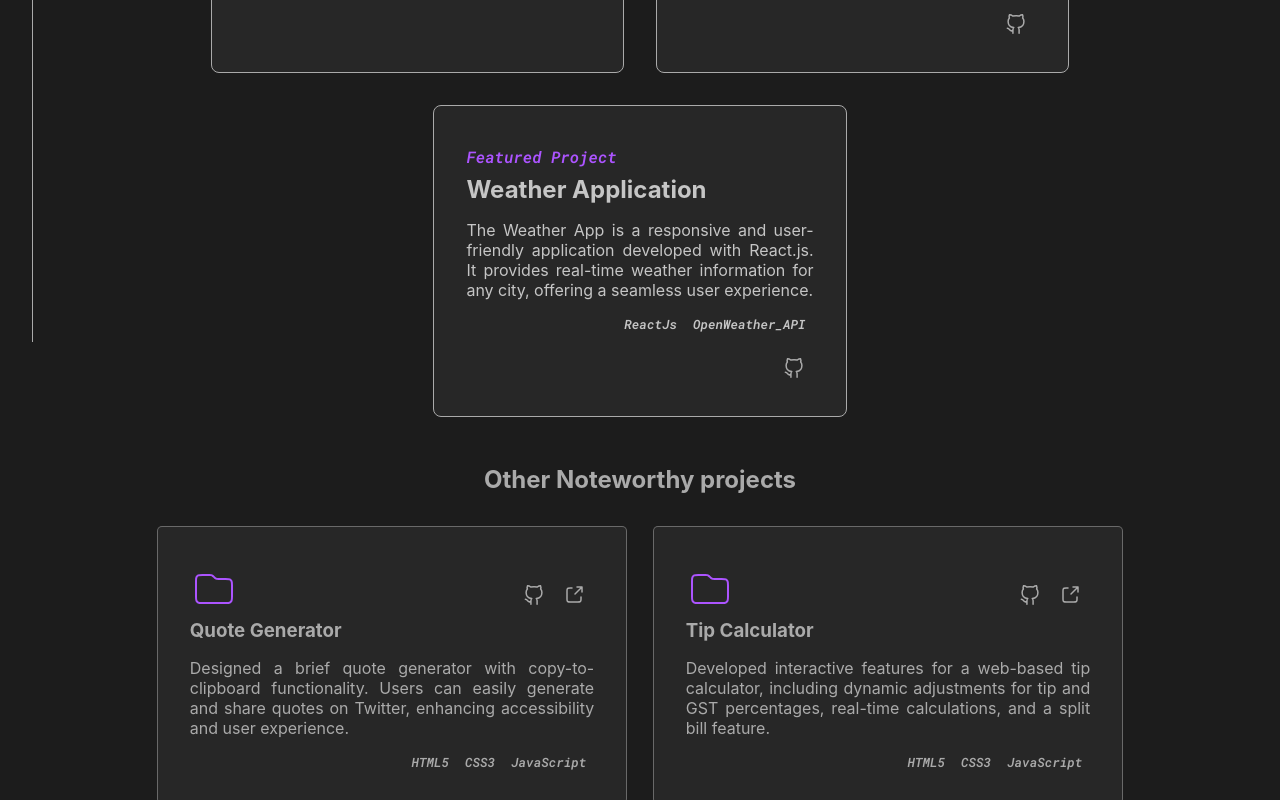
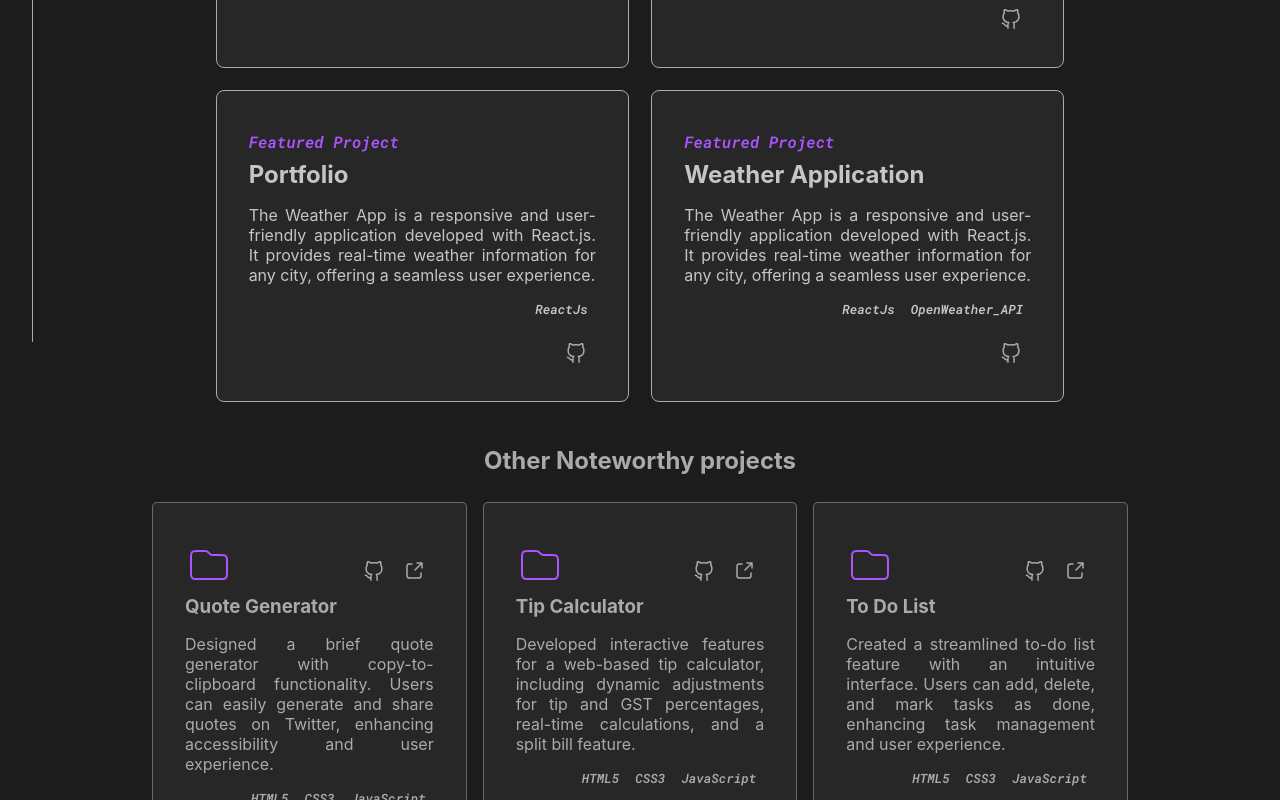
Before and after one commit to sainesh25/my_portfolio, a React (Create React App) app: page /projects in a window 1280 px wide. Shown: the part 1760-2560 px from the top of the page. Built offline with nearby package versions, Linux system fonts and the light colour scheme.

Commit message:
portfolio link added and resume updated

```diff
--- a/src/components/Navbar/Navbar.jsx
+++ b/src/components/Navbar/Navbar.jsx
@@ -44,7 +44,7 @@ export default function Navbar() {
                         duration={500}
                         delay={0}
                         className='nav-links'>Projects</Link>
-                     <a href={require('./SaineshPatil_resume.pdf')} target="_blank" rel="noopener noreferrer" className='nav-links'>Resume</a>
+                     <a href={require('./Sainesh Patil Resume.pdf')} target="_blank" rel="noopener noreferrer" className='nav-links'>Resume</a>
                     <Link activeClass="active"
                         to="skillId"
                         smooth={true}
--- a/src/components/Projects/Projects.css
+++ b/src/components/Projects/Projects.css
@@ -25,7 +25,7 @@ a{
     background-color: rgb(39, 39, 39);
     width: 35%;
     padding: 1.5rem 2rem;
-    margin: 1rem;
+    margin: .7rem;
     border: 1px solid #aaa;
     border-radius: 8px;
     transition: all .3s ease-in-out;
@@ -68,7 +68,7 @@ a{
     color: #aaa;
     padding: 2rem;
     width: 15rem;
-    margin: .8rem;
+    margin: .5rem;
     border-radius: 5px;
     border: 1px solid #aaaaaa81;
     transition: all .3s ease-in-out;
--- a/src/components/Projects/Projects.jsx
+++ b/src/components/Projects/Projects.jsx
@@ -45,6 +45,19 @@ export default function Projects() {
                         </div>
                     </div>
 
+                    <div className="sms">
+                        <p className='featured-project-txt'>Featured Project</p>
+                        <h2 className='sms-head'>Portfolio</h2>
+                        <div className="project-info">
+                            <p>The Weather App is a responsive and user-friendly application developed with React.js. It provides real-time weather information for any city, offering a seamless user experience.</p>
+                            <div className="languages">
+                                <p>ReactJs</p>
+                            </div>
+                            <div className="github-icon">
+                                <a href=" https://github.com/sainesh25/my_portfolio" target="_blank" rel="noreferrer noopener"><img src={githubIcon} alt="github" className='icons' /></a>
+                            </div>
+                        </div>
+                    </div>
                     <div className="sms">
                         <p className='featured-project-txt'>Featured Project</p>
                         <h2 className='sms-head'>Weather Application</h2>
```
Also changed, not shown: 2 other files (tests, documents, lock files or other folders).
